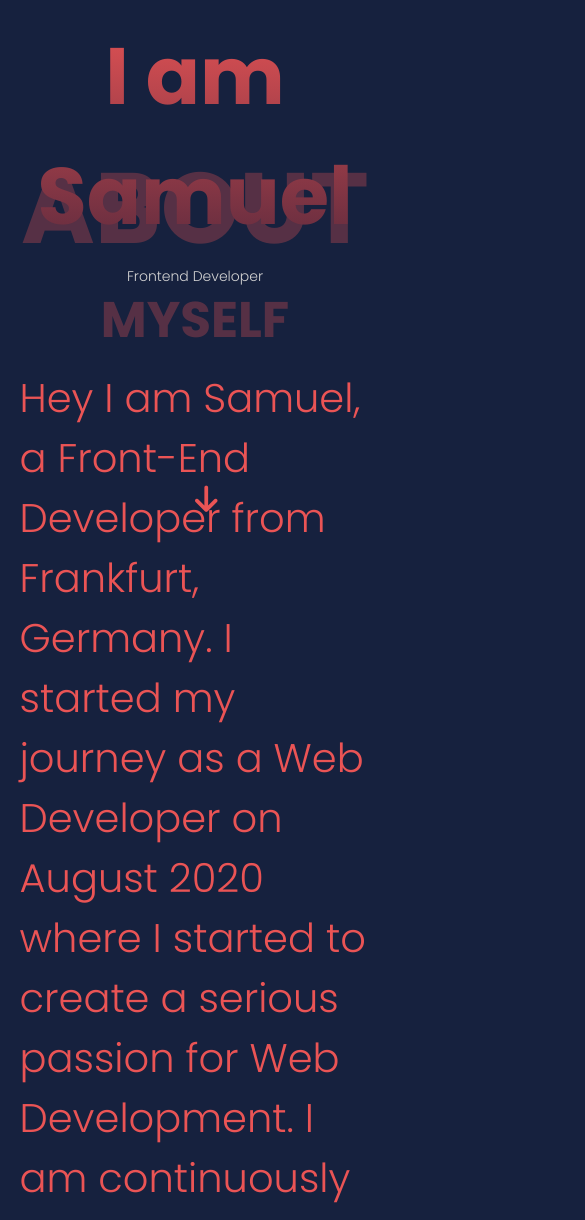
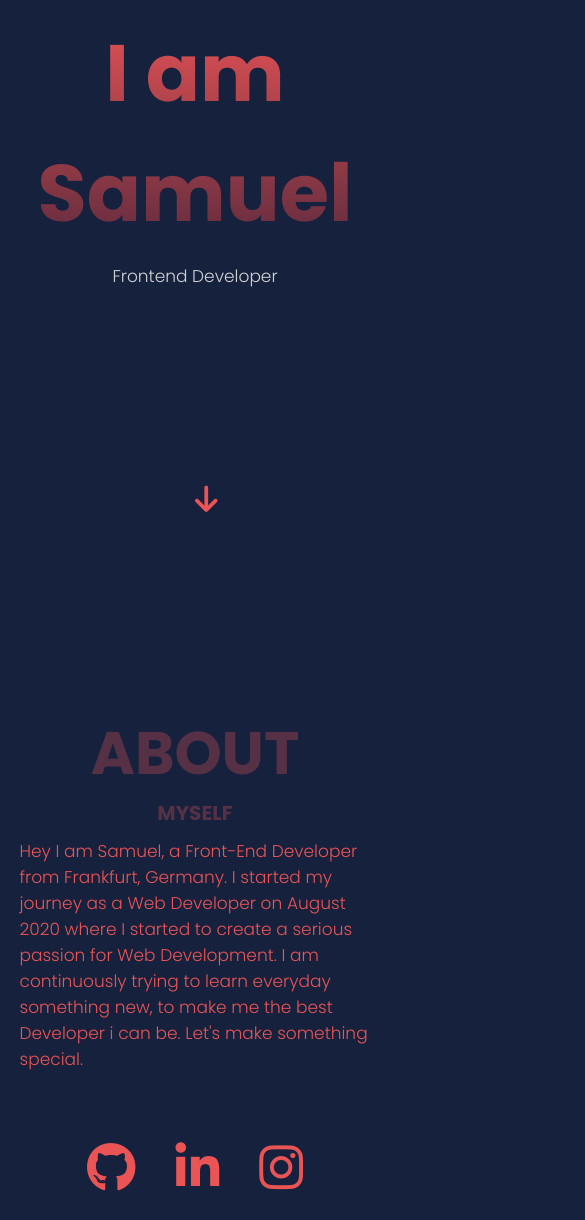
Before and after one commit to samuelNe-Dev/MySite, a plain HTML site: page index.html in a window 390 px wide. Shown: the part 276-1496 px from the top of the page, 585 px wide, since content can reach past the window. Drawn offline with nearby package versions, Linux system fonts and the light colour scheme.

Commit message:
Adapted Sizes to mobile view!

```diff
--- a/css/styles.css
+++ b/css/styles.css
@@ -250,7 +250,6 @@ li{
 .my-skills{
   margin-top: 10rem;
   display: flex;
-
   justify-content: center;
   align-items: center;
 }
@@ -398,10 +397,23 @@ input[type="submit"]{
     flex-direction: column;
   }
   li{
-    margin: 2rem 0;
+    margin: 2rem;
   }
+
+  .landing-text h1{
+    font-size: 12rem;
+  }
+
+  .landing-text h6{
+    font-size: 2.5rem;
+  }
+
+  .nav-list{
+    flex-direction: row;
+  }
+
 }
-@media screen and (max-width: 768px) {
+@media screen and (max-width: 900px) {
   .landing-text h1{
     font-size: 10rem;
   }
@@ -415,7 +427,7 @@ input[type="submit"]{
   }
 
   li{
-    margin: 2rem 0;
+    margin: 2rem;
   }
 
   .nav-link{
@@ -426,16 +438,12 @@ input[type="submit"]{
     font-size: 8rem;
   }
 
-  .section-heading h1{
-    font-size: 4rem;
-  }
-
   .about-details .nav-list{
     flex-direction: initial;
   }
 
   .about-details li{
-    margin: 0 2rem;
+    margin: 2rem;
   }
 }
 
@@ -450,7 +458,7 @@ input[type="submit"]{
   }
 
   .landing-text h6{
-    font-size: 1.4rem;
+    font-size: 1.7rem;
   }
 
   .nav-link{
@@ -462,19 +470,17 @@ input[type="submit"]{
   }
 
   .about-heading h1{
-    font-size: 10rem;
+    font-size: 6rem;
   }
 
   .about-heading h6{
-    font-size: 5rem;
+    font-size: 2rem;
   }
 
   .about-heading p{
-    font-size: 4rem;
+    font-size: 1.7rem;
   }
-  .profile-img{
-    margin: 0 0 7rem 0;
-  }
+
 
   .portfolio-item{
     flex-direction: column;
@@ -494,5 +500,13 @@ input[type="submit"]{
     width: 100%;
   }
 
+  .skill img{
+    width: 3.5rem;
+    margin-right: 2.5rem;
+  }
+
+  p{
+    font-size: 1.7rem;
+  }
 
 }
```
